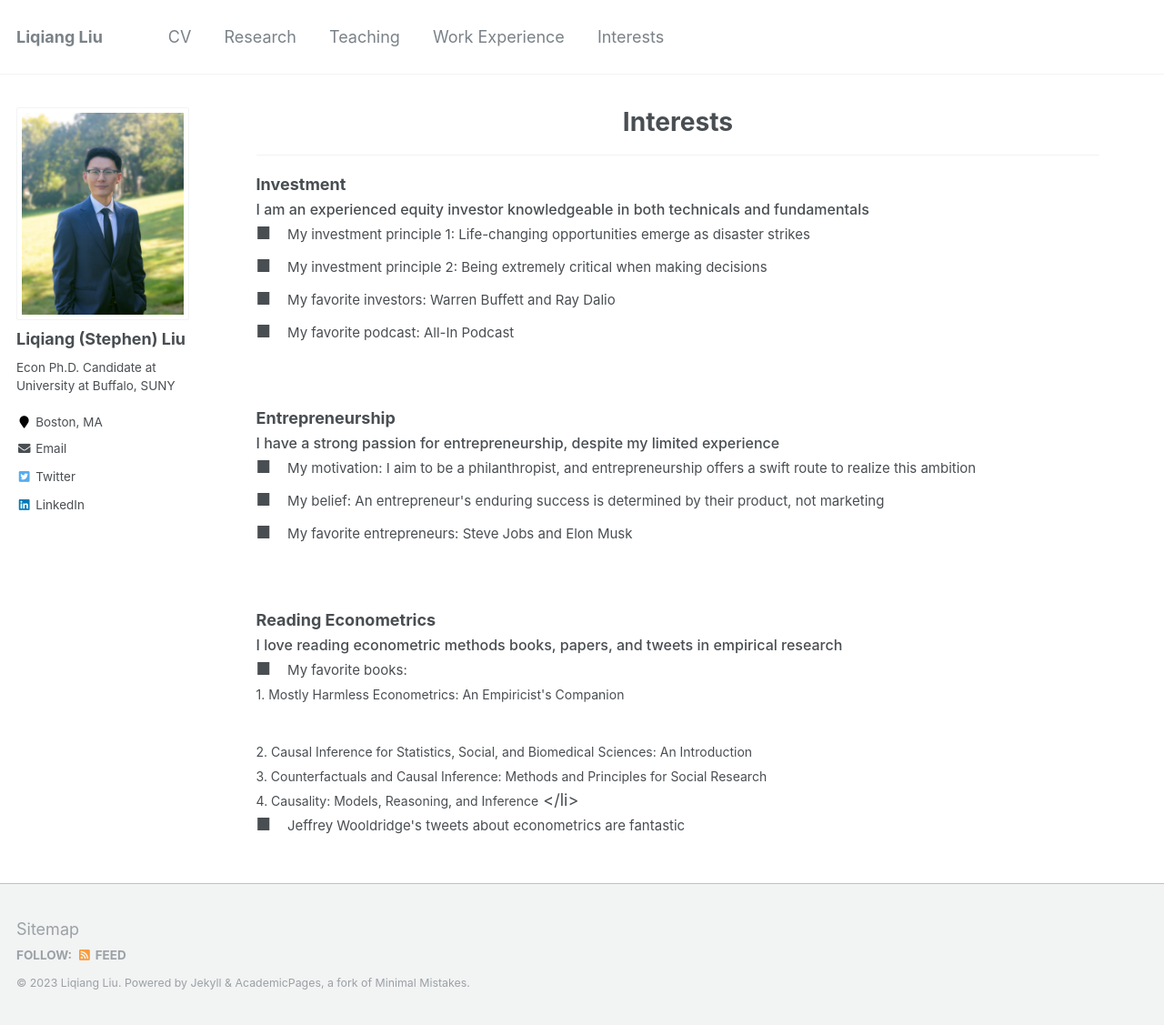
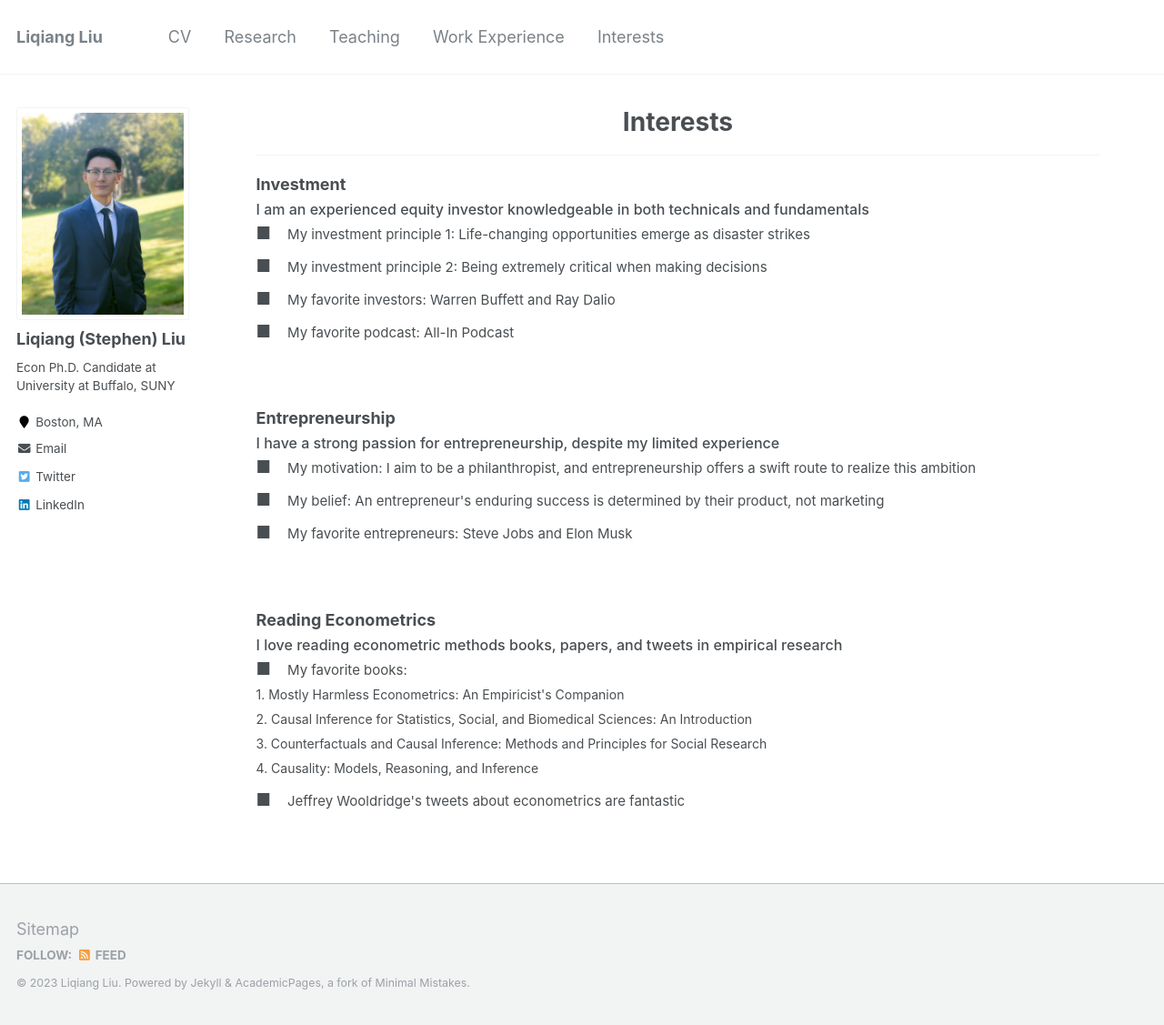
Before and after one commit to Liqiang-Liu/Liqiang-Liu.github.io, a Jekyll site: the page built from _pages/interests.md, in a window 1280 px wide and 1127 px high. Shown: the whole window at 91% size. Built offline with Jekyll 4.4.1, drawn with Linux system fonts in a browser that asks for light colours.

Commit message:
Update interests.md

```diff
--- a/_pages/interests.md
+++ b/_pages/interests.md
@@ -58,7 +58,7 @@ redirect_from:
   <span style="font-size: 16px;"><span class="bolder-text">I love reading econometric methods books, papers, and tweets in empirical research</span></span>
     <ul class="custom-bullet">
       <li><span style="font-size: 15px; ">My favorite books:</span><br>
-         <span style="font-size: 14px; text-indent: 1em;"> 1. Mostly Harmless Econometrics: An Empiricist's Companion</span></li><br>
+         <span style="font-size: 14px; text-indent: 1em;"> 1. Mostly Harmless Econometrics: An Empiricist's Companion</span><br>
          <span style="font-size: 14px; text-indent: 1em;"> 2. Causal Inference for Statistics, Social, and Biomedical Sciences: An Introduction</span><br>
          <span style="font-size: 14px; text-indent: 1em;"> 3. Counterfactuals and Causal Inference: Methods and Principles for Social Research</span><br>
          <span style="font-size: 14px; text-indent: 1em;"> 4. Causality: Models, Reasoning, and Inference</span>
```
